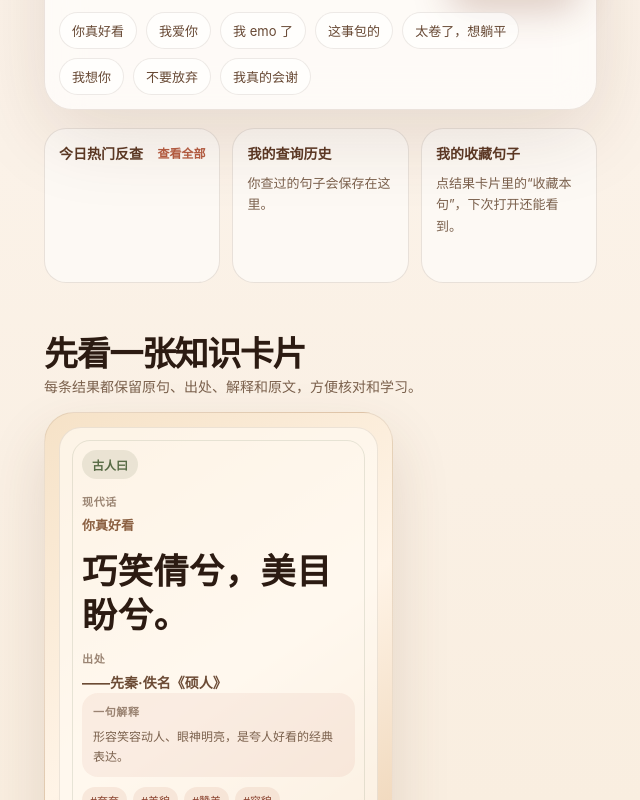
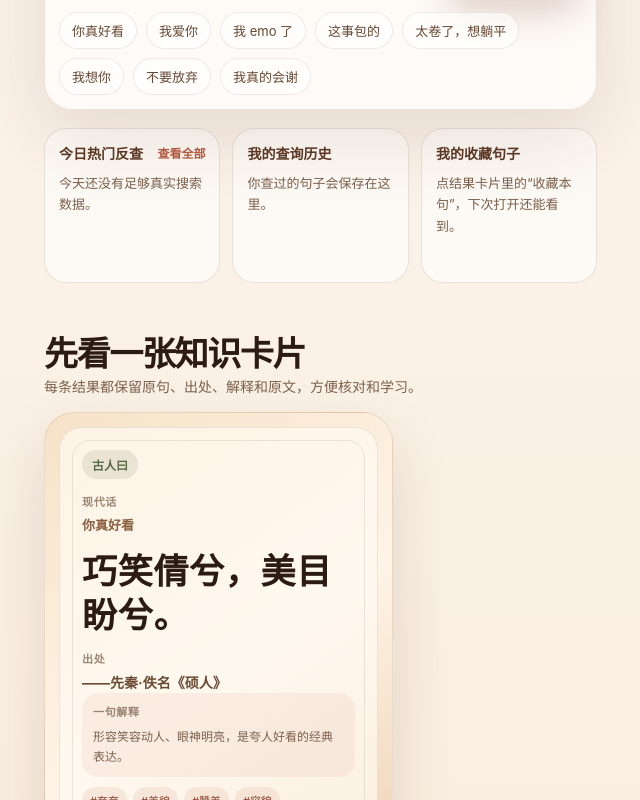
Before and after one commit to yandong2023/gu-ren-said, a Next.js app: page / in a window 1280 px wide. Shown: the part 780-1580 px from the top of the page, without its empty margins (54-694 px from the left). Built offline with nearby package versions, Linux system fonts and the light colour scheme.

Commit message:
Show empty state for today hot homepage panel

```diff
--- a/components/SearchExperience.tsx
+++ b/components/SearchExperience.tsx
@@ -224,11 +224,13 @@ export default function SearchExperience() {
           <section className="return-grid" aria-label="回访入口">
             <div className="return-panel">
               <div className="return-panel-head"><strong>今日热门反查</strong><a href="/hot">查看全部</a></div>
-              <div className="return-list">
-                {hotItems.slice(0, 6).map((item, index) => (
-                  <a className="return-item" href={item.href} key={item.href}><span>{index + 1}</span>{item.query}</a>
-                ))}
-              </div>
+              {hotItems.length > 0 ? (
+                <div className="return-list">
+                  {hotItems.slice(0, 6).map((item, index) => (
+                    <a className="return-item" href={item.href} key={item.href}><span>{index + 1}</span>{item.query}</a>
+                  ))}
+                </div>
+              ) : <p className="return-empty">今天还没有足够真实搜索数据。</p>}
             </div>
 
             <div className="return-panel">
```
